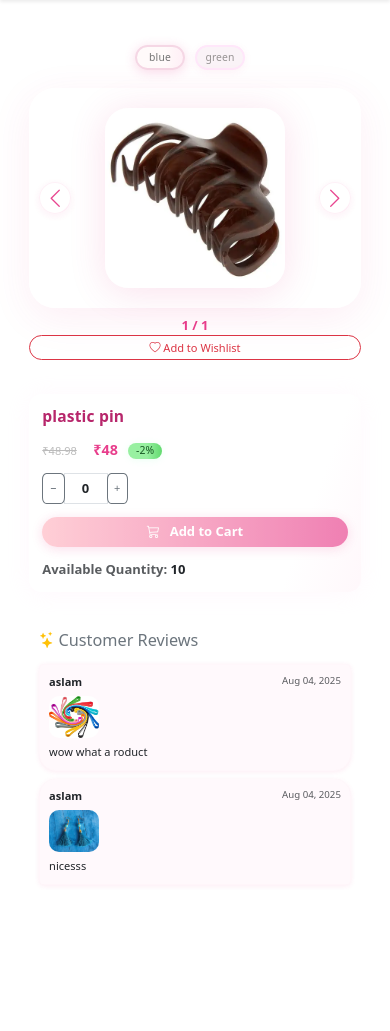
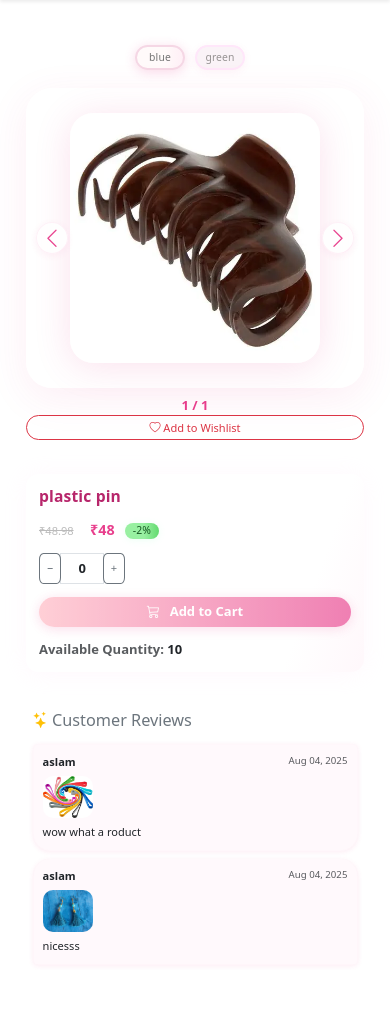
Before and after one commit to codezzzahm1/hana-fashion, a Django app: page /product_detail/1/ in a window 390 px wide. Shown: the part 50-1081 px from the top of the page. Before the commit the page ends 920 px from the top, so only its background shows below. Run offline with Django 5.2, Linux system fonts and the light colour scheme; data comes from the database, SQL or seed files in the repository; some libraries are stand-ins or nearby versions.

Commit message:
Update view_product_detail.html

```diff
--- a/sho/templates/sho/view_product_detail.html
+++ b/sho/templates/sho/view_product_detail.html
@@ -141,8 +141,8 @@
 
   /* Container padding */
   .container {
-    padding-left: 0.75rem !important;
-    padding-right: 0.75rem !important;
+    padding-left: 0.5rem !important;
+    padding-right: 0.5rem !important;
   }
 
   /* Stack columns vertically */
@@ -156,12 +156,12 @@
 
   /* Gallery adjustments */
   .product-gallery-main {
-    min-height: 220px !important;
+    min-height: 300px !important;
     padding: 0.4rem;
     margin-bottom: 0.6rem;
   }
   .product-gallery-main img {
-    max-height: 180px !important;
+    max-height: 250px !important;
   }
   .gallery-arrow-btn {
     width: 32px !important;
```
